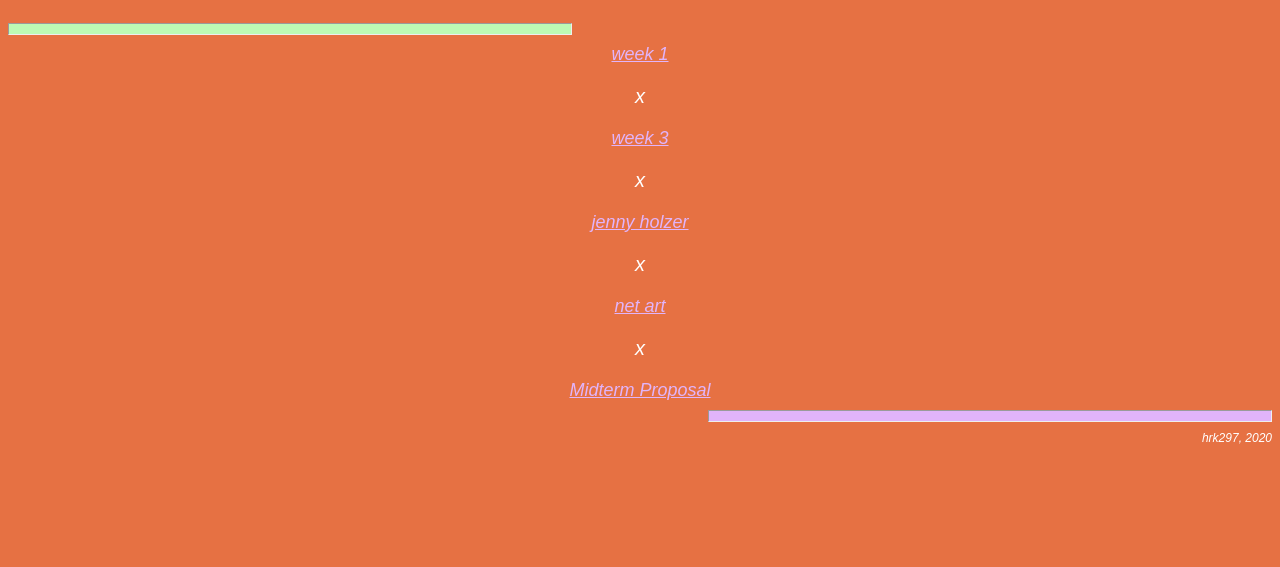
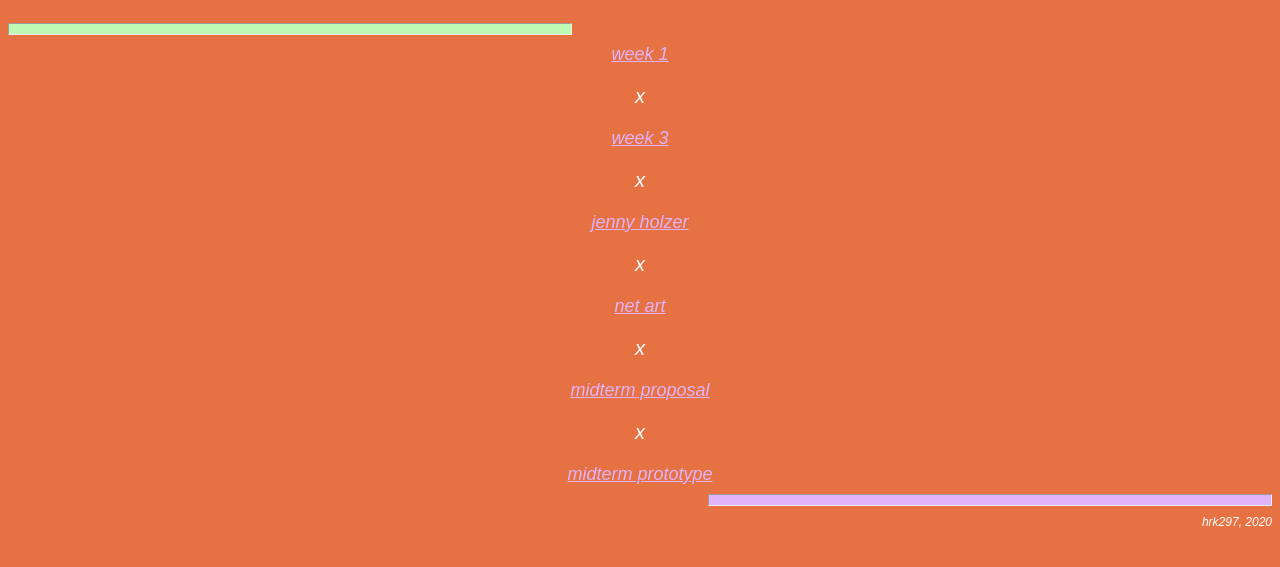
Before and after one commit to hrk297/hrk297.github.io, a plain HTML site: page index.html in a window 1280 px wide. Shown: the part 79-646 px from the top of the page. Drawn offline with Linux system fonts and the light colour scheme.

Commit message:
midtermprototype

```diff
--- a/index.html
+++ b/index.html
@@ -14,7 +14,9 @@
 		<p class="p2"> x </p>
 		<a href="netart"> net art </a>
 		<p class="p2"> x </p>
-		<a href="MidtermProposal"> Midterm Proposal </a>
+		<a href="MidtermProposal"> midterm proposal </a>
+		<p class="p2"> x </p>
+		<a href="midtermagain"> midterm prototype </a>
 <hr class="new1">
 <footer>
   hrk297, 2020
```
